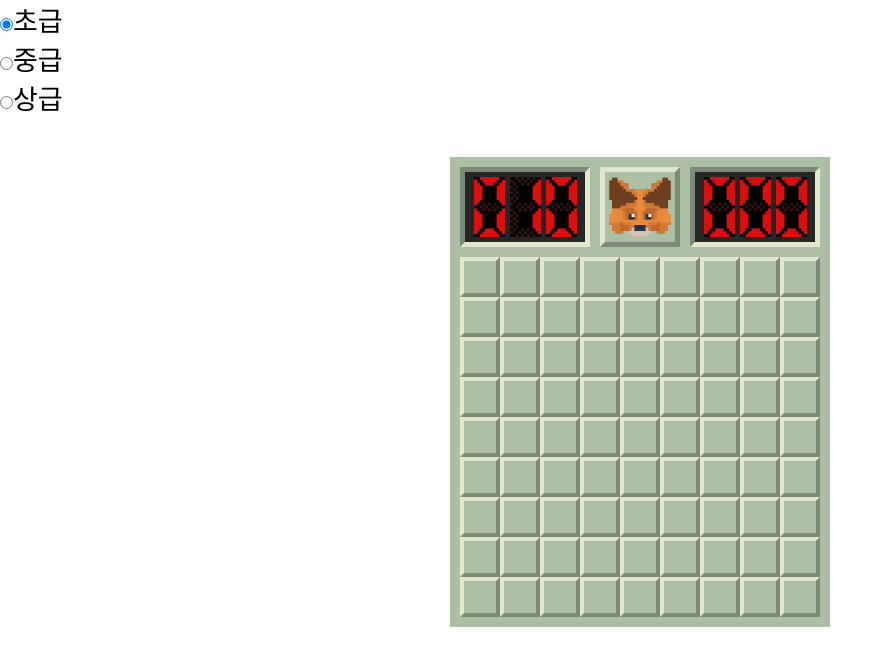
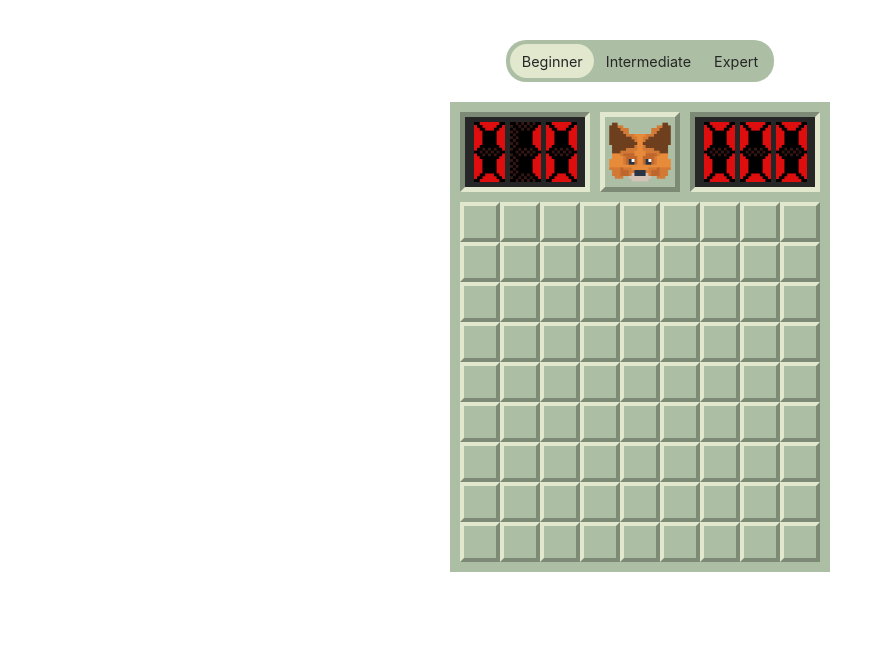
Before and after one commit to green-kong/mineSweeper, a Next.js app: page / in a window 1280 px wide. Shown: the top 666 px of the page, without its empty margins (0-893 px from the left). Built offline with nearby package versions, Linux system fonts and the light colour scheme.

Commit message:
Style for level component (#32)

```diff
--- a/components/level.tsx
+++ b/components/level.tsx
@@ -1,3 +1,4 @@
+import classNames from 'classnames';
 import {useState, useContext, useEffect} from 'react';
 import {Global, IGameState} from '../pages/_app';
 
@@ -49,40 +50,52 @@ const Level = () => {
     }
   }, [level]);
 
+  const onKeydown = (e: React.KeyboardEvent<HTMLLabelElement>) => {
+    if (e.key === 'Enter' || e.key === ' ') {
+      e.currentTarget.click();
+    }
+  };
+
   return (
     <>
-      <ul>
-        <li>
+      <div className="level_box">
+        <span className={classNames('level', {active: level === 1})}>
           <input
             type="radio"
             name="level"
-            id="1"
+            id="level1"
             checked={level === 1}
             onChange={levelHandler(1)}
           />
-          <label htmlFor="1">초급</label>
-        </li>
-        <li>
+          <label htmlFor="level1" tabIndex={0} onKeyDown={onKeydown}>
+            Beginner
+          </label>
+        </span>
+        <span className={classNames('level', {active: level === 2})}>
           <input
             type="radio"
             name="level"
-            id="2"
+            id="level2"
             checked={level === 2}
             onChange={levelHandler(2)}
           />
-          <label htmlFor="2">중급</label>
-        </li>
-        <li>
+          <label htmlFor="level2" tabIndex={0} onKeyDown={onKeydown}>
+            Intermediate
+          </label>
+        </span>
+        <span className={classNames('level', {active: level === 3})}>
           <input
             type="radio"
             name="level"
-            id="3"
+            id="level3"
             checked={level === 3}
             onChange={levelHandler(3)}
           />
-          <label htmlFor="3">상급</label>
-        </li>
-      </ul>
+          <label htmlFor="level3" tabIndex={0} onKeyDown={onKeydown}>
+            Expert
+          </label>
+        </span>
+      </div>
     </>
   );
 };
--- a/pages/index.tsx
+++ b/pages/index.tsx
@@ -36,11 +36,11 @@ const Home: NextPage = () => {
 
   return (
     <>
-      <Level />
       <div
-        className="container"
+        className="game_container"
         style={{'--mine-columns': gameState.c} as React.CSSProperties}
       >
+        <Level />
         <div className="top">
           <Flag />
           <button className={controlClassName} onClick={startGame}></button>
--- a/styles/game.css
+++ b/styles/game.css
@@ -17,13 +17,7 @@
   --mine-width: 40px;
 }
 
-body,
-html {
-  font-family: 'Roboto Mono', monospace;
-  font-size: 1.3em;
-}
-
-.container {
+.game_container {
   display: flex;
   flex-direction: column;
   align-items: center;
@@ -116,6 +110,8 @@ html {
   flex-wrap: wrap;
   padding: 10px;
   background: var(--brand-bg);
+  font-family: 'Roboto Mono', monospace;
+  font-size: 1.3em;
 }
 
 .minebox {
@@ -268,3 +264,37 @@ html {
   background-repeat: no-repeat;
   animation: firework 1s 3 forwards linear;
 }
+
+/* level  */
+.level_box {
+  display: flex;
+  justify-content: center;
+  margin-bottom: 20px;
+  padding: 4px;
+  background: var(--brand-bg);
+  border-radius: 20px;
+  font-size: 0.9rem;
+  color: var(--brand-dark);
+}
+
+.level input {
+  display: none;
+}
+
+.level label {
+  display: inline-block;
+  padding: 0.6em 0.8em;
+  border-radius: 20px;
+  cursor: pointer;
+}
+
+.level label:focus,
+.level label:active,
+.level label:hover {
+  background: var(--brand-bg-dark);
+}
+
+.level.active label {
+  background: var(--brand-light);
+  color: var(--brand-dark) !important;
+}
```
